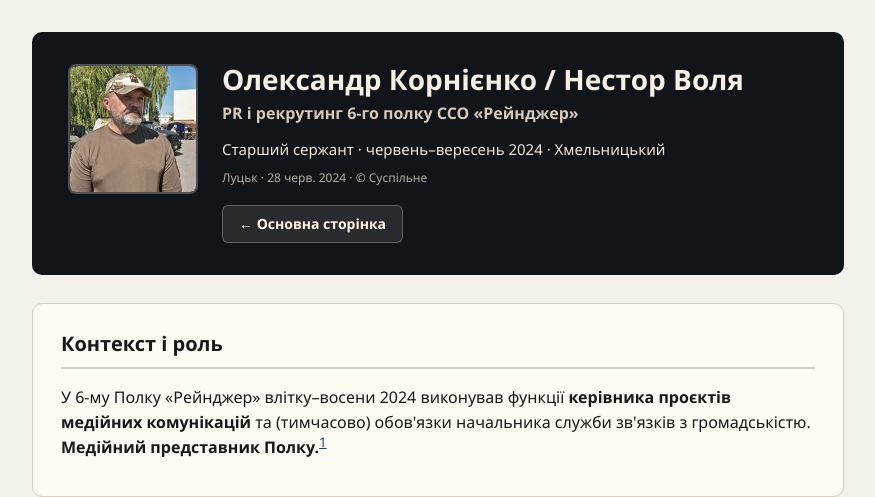
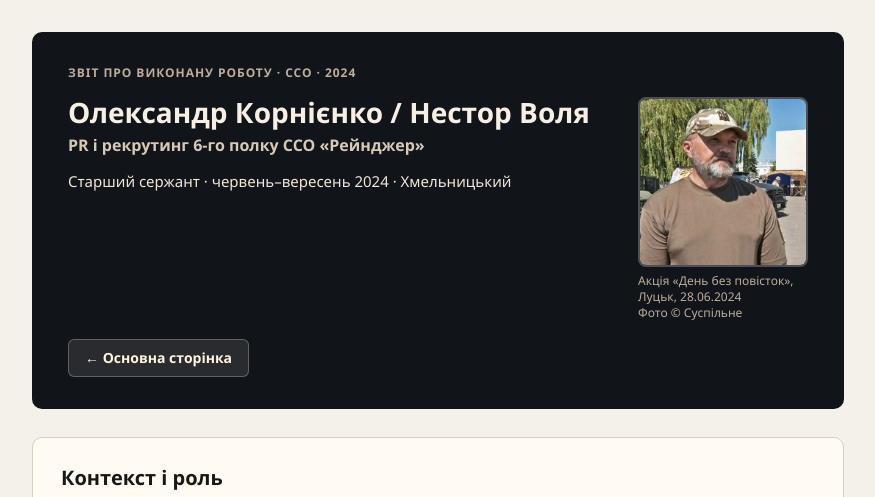
Before and after one commit to NestorVolya/nestorvolya.github.io, a Jekyll site: the page ranger-nestor-volya-2024.html, which Jekyll copies as it is, in a window 1280 px wide, cut to the strip 0-497 px from the top of the page. Shown: the whole strip, without its empty margins (202-1077 px from the left). Built offline with Jekyll 4.4.1, drawn with Linux system fonts in a browser that asks for light colours.

Commit message:
ranger: зрозуміла шапка — підпис типу сторінки, підпис під фото, без порожнього місця на мобільному (#3)
Claude-Session: https://claude.ai/code/session_01V74odtRZp6TSupZC5wdygn

Co-authored-by: Claude <noreply@anthropic.com>

```diff
--- a/ranger-nestor-volya-2024.html
+++ b/ranger-nestor-volya-2024.html
@@ -40,6 +40,11 @@
     .doc-header .subtitle { color: #d7c9b5; font-size: 16px; font-weight: 650; margin-bottom: 12px; }
     .doc-header p { color: #f2e7d6; margin: 0 0 8px; font-size: 15px; }
     .doc-header a { color: #f5d48a; }
+    .doc-header .eyebrow { color: #bcae9b; font-size: 12px; font-weight: 800; letter-spacing: .08em; text-transform: uppercase; margin-bottom: 14px; }
+    .hdr { display: grid; grid-template-columns: 1fr 170px; gap: 24px; align-items: start; }
+    .hdr-photo { margin: 0; }
+    .hdr-photo img { width: 100%; aspect-ratio: 1; object-fit: cover; border-radius: 8px; display: block; border: 2px solid rgba(255,255,255,.25); }
+    .hdr-photo figcaption { color: #bcae9b; font-size: 12px; line-height: 1.35; margin-top: 6px; }
     .nav { display: flex; gap: 10px; margin-top: 18px; flex-wrap: wrap; }
     .nav a {
       border: 1px solid rgba(255,255,255,.25);
@@ -140,6 +145,10 @@
       .page { padding: 16px 14px 60px; }
       .doc-header { padding: 22px 18px; }
       .doc-header h1 { font-size: 22px; }
+      .hdr { grid-template-columns: 1fr; gap: 14px; }
+      .hdr-photo { display: flex; gap: 12px; align-items: center; }
+      .hdr-photo img { width: 96px; flex-shrink: 0; }
+      .hdr-photo figcaption { margin-top: 0; }
     }
     .lb-overlay {
       display: none;
@@ -188,17 +197,20 @@
 <main class="page">
 
 <div class="doc-header">
-  <div style="display:flex;gap:24px;align-items:flex-start;flex-wrap:wrap;">
-    <img src="assets/2024-06-28_suspilne_lutsk.jpg" alt="Нестор Воля · Луцьк · 28 черв. 2024 · © Суспільне" style="width:130px;height:130px;object-fit:cover;border-radius:8px;flex-shrink:0;border:2px solid rgba(255,255,255,.25);">
-    <div>
+  <div class="eyebrow">Звіт про виконану роботу · ССО · 2024</div>
+  <div class="hdr">
+    <div class="hdr-text">
       <h1>Олександр Корнієнко / Нестор Воля</h1>
       <div class="subtitle">PR і рекрутинг 6-го полку ССО «Рейнджер»</div>
       <p>Старший сержант · червень–вересень 2024 · Хмельницький</p>
-      <p style="font-size:12px;color:#bcae9b;margin:0;">Луцьк · 28 черв. 2024 · © Суспільне</p>
-      <div class="nav">
-        <a href="https://nestorvolya.github.io">← Основна сторінка</a>
-      </div>
     </div>
+    <figure class="hdr-photo">
+      <img src="assets/2024-06-28_suspilne_lutsk.jpg" alt="Нестор Воля на рекрутинговій акції полку «Рейнджер», Луцьк, 28.06.2024">
+      <figcaption>Акція «День без повісток», Луцьк, 28.06.2024<br>Фото © Суспільне</figcaption>
+    </figure>
+  </div>
+  <div class="nav">
+    <a href="https://nestorvolya.github.io">← Основна сторінка</a>
   </div>
 </div>
 
```
